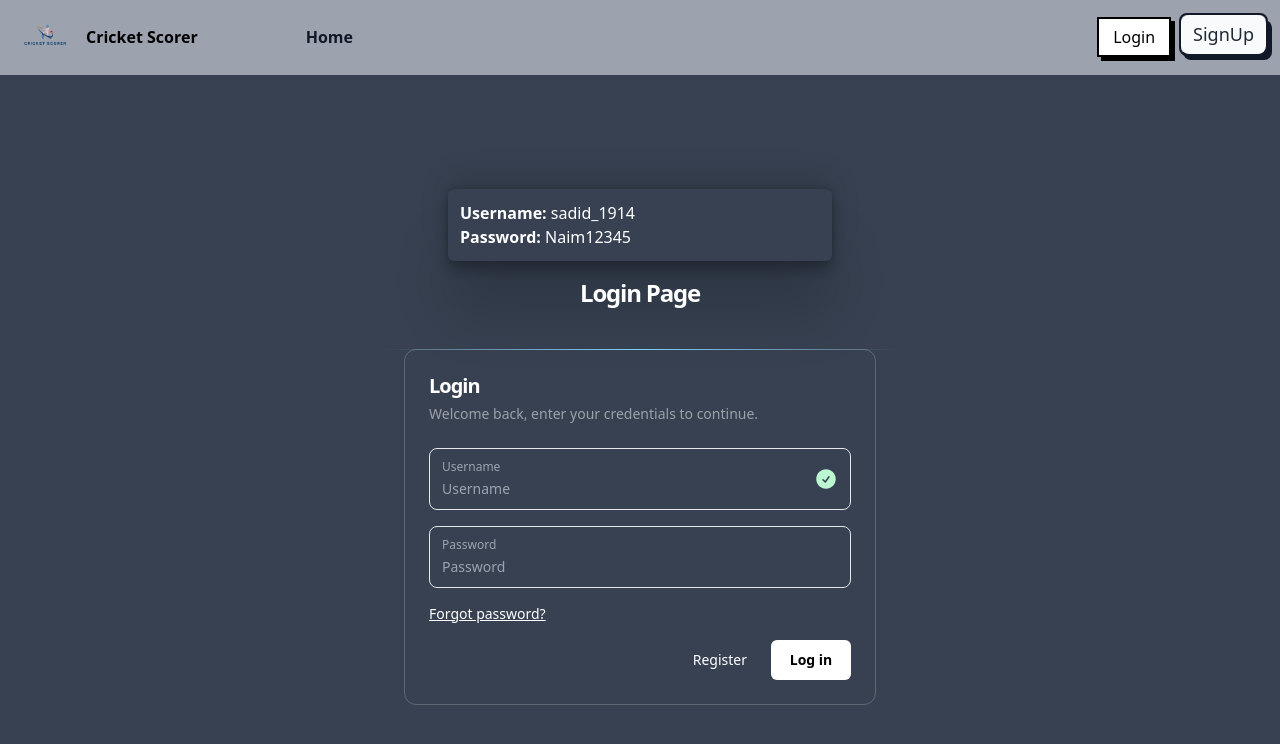
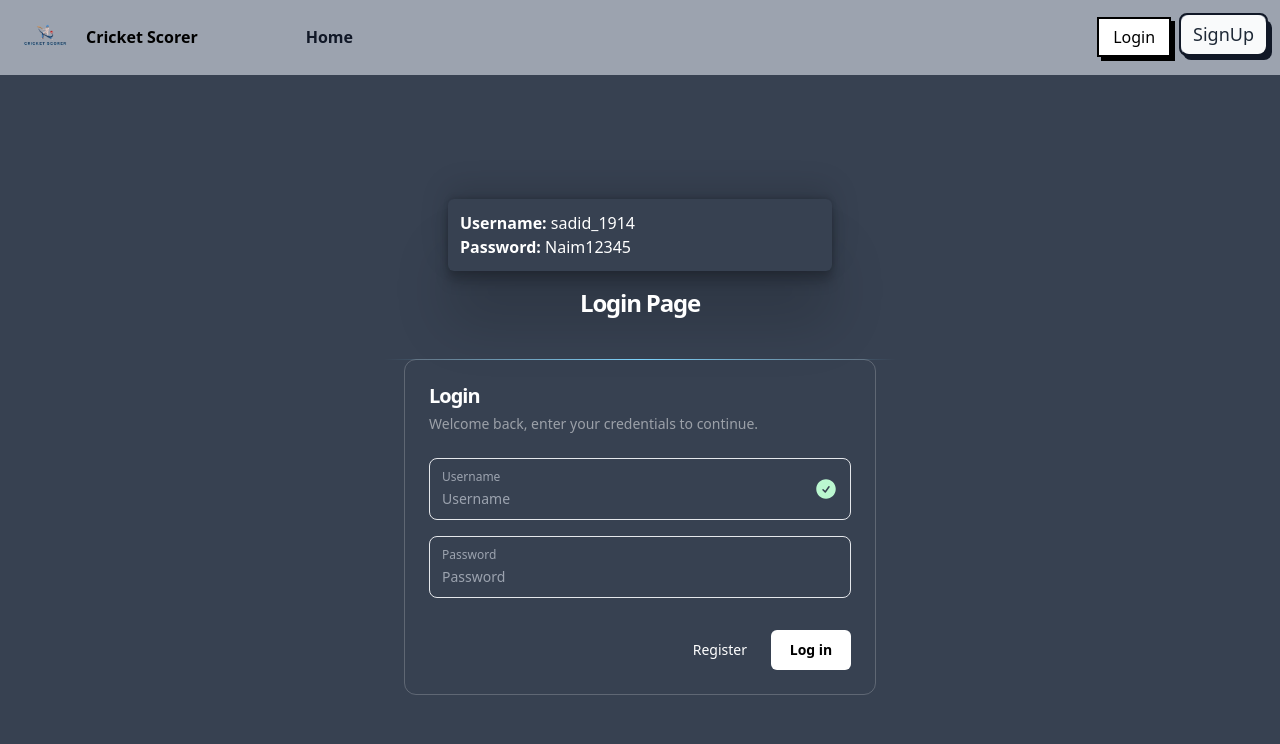
Before and after one commit to Sadid205/Cricket-Scorer-Dockerize, a React (Vite) app in the folder frontend/: page /login in a window 1280 px wide. Shown: the top 744 px of the page. Built offline with nearby package versions, Linux system fonts and the light colour scheme; no server answers.

Commit message:
fix redirect issue for register

```diff
--- a/frontend/src/Login.jsx
+++ b/frontend/src/Login.jsx
@@ -136,8 +136,8 @@ return (
               <input type="checkbox" name="remember" className="outline-none focus:outline focus:outline-sky-300" />
               <span className="text-xs">Remember me</span>
             </label> */}
-            <a className="text-sm font-medium underline text-foreground" href="#">Forgot
-              password?</a>
+            {/* <a className="text-sm font-medium underline text-foreground" href="#">Forgot
+              password?</a> */}
           </div>
           <div className="flex items-center justify-end mt-4 gap-x-2">
             <a className="inline-flex items-center justify-center h-10 px-4 py-2 text-sm font-medium transition-all duration-200 rounded-md focus-visible:outline-none focus-visible:ring-2 focus-visible:ring-ring focus-visible:ring-offset-2 disabled:pointer-events-none disabled:opacity-50 hover:bg-accent hover:ring hover:ring-white" href="/register">Register</a>
```
